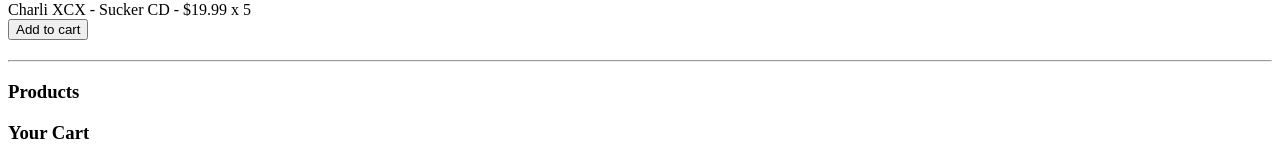
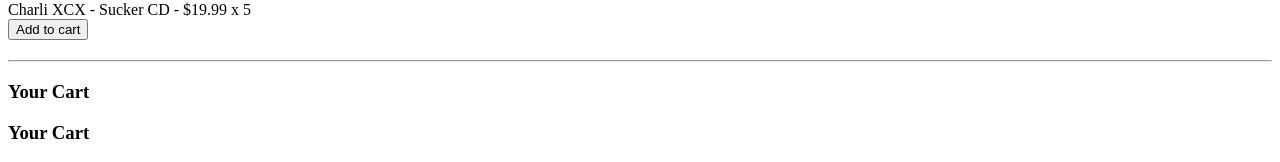
Before and after one commit to stormasm/shopping-cart-remove, a React app: page / in a window 1280 px wide. Shown: the part 245-407 px from the top of the page. Built offline with nearby package versions, Linux system fonts and the light colour scheme.

Commit message:
change title on cart

```diff
--- a/src/containers/CartContainer.js
+++ b/src/containers/CartContainer.js
@@ -11,7 +11,7 @@ import CartList from "../components/CartList";
 
 const CartContainer = ({ products, total, checkout }) =>
   <div>
-    <CartList title="Products">
+    <CartList title="Your Cart">
       {products.map(product =>
         <CartItem
           key={product.id}
```
